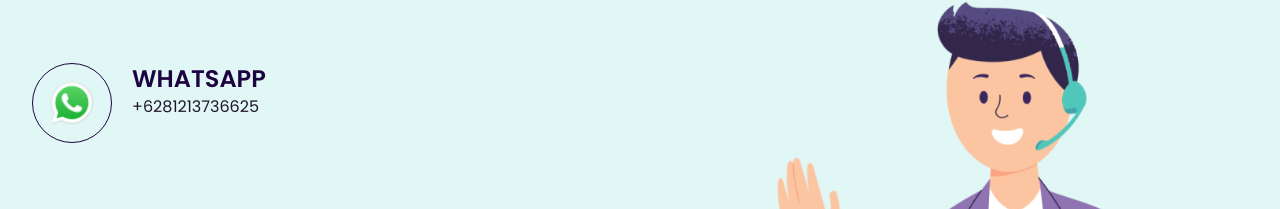
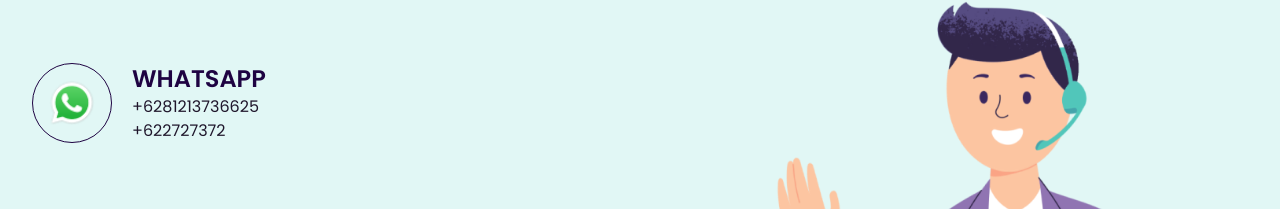
Before and after one commit to gungdikaebs/of-the-global-adventure, a Vue app: page /contact-us in a window 1280 px wide. Shown: the part 217-426 px from the top of the page. Built offline with nearby package versions, Linux system fonts and the light colour scheme; a web font is replaced by a local one.

Commit message:
change primary and secondary number

```diff
--- a/src/components/ContactUs.vue
+++ b/src/components/ContactUs.vue
@@ -23,7 +23,13 @@
           </div>
           <div class="mx-5">
             <h3 class="text-[#1E0342] font-semibold text-xl lg:text-2xl">WHATSAPP</h3>
-            <a :href="contact" class="text-[#1f162b] font-normal">{{ whatsapp.numberShow }}</a>
+            <a :href="contact" class="text-[#1f162b] font-normal">+{{ whatsapp.numberPrimary }}</a>
+            <br />
+            <a
+              :href="`https://wa.me/` + whatsapp.numberSecondary"
+              class="text-[#1f162b] font-normal"
+              >+{{ whatsapp.numberSecondary }}</a
+            >
           </div>
         </div>
         <div class="flex py-10">
--- a/src/config/contact.js
+++ b/src/config/contact.js
@@ -1,12 +1,12 @@
 // 6282266619405
 const whatsapp = {
-  numberShow: '+6281213736625',
-  number: '6281213736625'
+  numberPrimary: '6281213736625',
+  numberSecondary: '622727372'
 }
 const email = {
   name: 'offtheglobaladventure@gmail.com'
 }
-const contact = 'https://wa.me/' + whatsapp.number
+const contact = 'https://wa.me/' + whatsapp.numberPrimary
 
 function contactTemplate(place, placeType, link) {
   place = place.replace(/ /g, '%20')
```
